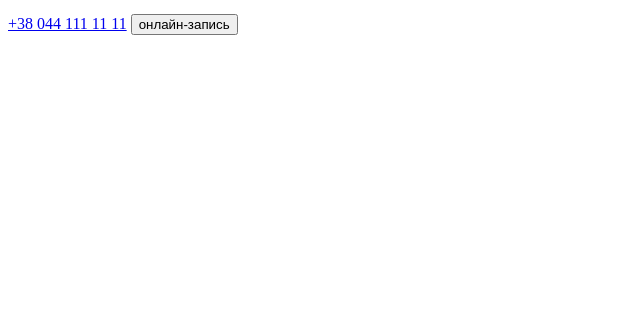
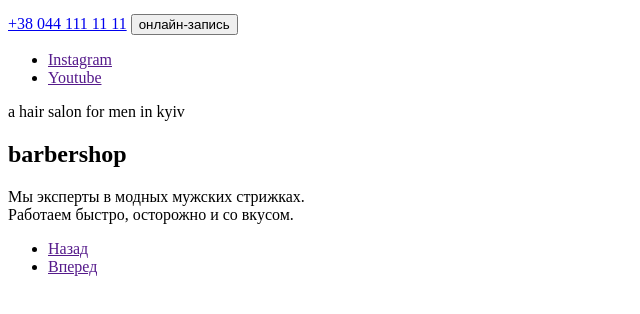
Before and after one commit to cheestick/goit-module-parallel-programming, a plain HTML site: page index.html in a window 1280 px wide. Shown: the part 108-422 px from the top of the page, without its empty margins (0-640 px from the left). Drawn offline with Linux system fonts and the light colour scheme.

Commit message:
adding hero section

```diff
--- a/index.html
+++ b/index.html
@@ -29,5 +29,23 @@
         <button>онлайн-запись</button>
       </nav>
     </header>
+
+    <!-- hero -->
+    <section>
+      <ul lang="en">
+        <li><a href="">Instagram</a></li>
+        <li><a href="">Youtube</a></li>
+      </ul>
+      <p lang="en">a hair salon for men in kyiv</p>
+      <h1 lang="en">barbershop</h1>
+      <p>
+        Мы эксперты в модных мужских стрижках. <br />
+        Работаем быстро, осторожно и со вкусом.
+      </p>
+      <ul>
+        <li><a href="">Назад</a></li>
+        <li><a href="">Вперед</a></li>
+      </ul>
+    </section>
   </body>
 </html>
```
